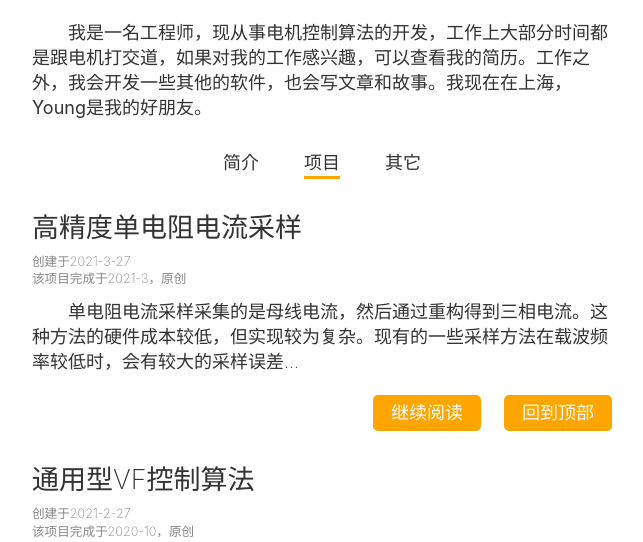
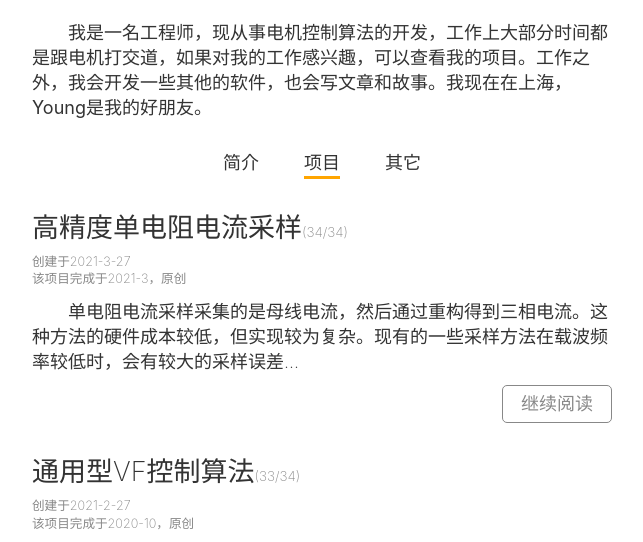
Before and after one commit to libaisong/libaisong.github.io, a plain HTML site: page project.html in a window 1280 px wide. Shown: the part 213-755 px from the top of the page, without its empty margins (318-961 px from the left). Drawn offline with Linux system fonts and the light colour scheme.

Commit message:
增加js，对文章进行编号，并将"回到顶部"按钮合并成一个

```diff
--- a/css/index.css
+++ b/css/index.css
@@ -157,7 +157,7 @@ p{
 }
 
 .item_continue{
-    margin-top: 20px;
+    margin-top: 5px;
     text-align: right;
 }
 
@@ -165,16 +165,18 @@ p{
     display: inline-block;
     margin-left: 1em;
     padding: 0 1em;
-    color: white;
+    color:  #888;
     height: 2em;
     line-height: 2em;
-    background-color: orange;
-    /* border: 1px solid red; */
+    /* background-color: orange; */
+    border: 1px solid #888;
     border-radius: 5px;
 }
 
 .item_continue>a:hover{
     background-color: rgb(255, 193, 78);
+    color:white;
+    border: 1px solid white;
 }
 
 .item_img
@@ -240,3 +242,30 @@ p{
     color: #888;
     font-size: 0.7em;
 }
+
+.backtoTop{
+    display: none;
+    position: fixed;
+    bottom: 10px;
+    right: 20px;
+    /* display: inline-block;
+    margin-left: 1em; */
+    padding: 0 1em;
+    color: white!important;
+    height: 2em;
+    line-height: 2em;
+    background-color: orange;
+    /* border: 1px solid red; */
+    border-radius: 5px;
+}
+
+.titlecount{
+    margin: 5em 0 2em!important;
+    text-align: center!important;
+    color: #888!important;
+    font-size: 0.5em!important;
+}
+
+.backtoTop:hover{
+    background-color: rgb(255, 193, 78);
+}
--- /dev/null
+++ b/js/index.js
@@ -0,0 +1,31 @@
+window.onload = function(){
+    var subitems = document.querySelectorAll('.sub_item');
+    for(var i=0;i<subitems.length;i++)
+    {
+        var text = subitems[i].querySelector('a').querySelector('h1').innerHTML;
+        // console.log(text);
+        subitems[i].querySelector('a').querySelector('h1').innerHTML += "<span class='titlecount'>("+(subitems.length-i)+'/'+(subitems.length)+")</span>";
+    }
+
+    document.onscroll = function(){start()};
+    window.onresize = function(){start()};
+
+    function start()
+    {
+        // console.log('body'+document.body.clientWidth);
+        var computedStyle = getComputedStyle(document.body, null);
+        // console.log('left'+computedStyle.marginRight);
+
+        // console.log(window.pageYOffset);
+        var boot = document.querySelector('.backtoTop');
+        // console.log(boot);
+        if(window.pageYOffset < 10)
+        {boot.style.display = 'none';}
+        else
+        {boot.style.display = 'block';
+        boot.style.right = parseFloat(computedStyle.marginRight)+20+'px';
+        }
+
+    };
+
+};
--- a/project.html
+++ b/project.html
@@ -6,6 +6,7 @@
     <meta name="viewport" content="width=device-width, initial-scale=1.0">
     <link rel="stylesheet" href="css/normalize.css">
     <link rel="stylesheet" href="css/index.css">
+    <script src="js/index.js"></script>
     <title>李柏松个人主页</title>
 </head>
 <body>
@@ -21,7 +22,7 @@
 
         <h1>我是李柏松</h1>
         <p>
-            我是一名工程师，现从事电机控制算法的开发，工作上大部分时间都是跟电机打交道，如果对我的工作感兴趣，可以查看<a href="http://libaisong.gitee.io/libaisong.github.io/">我的简历</a>。工作之外，我会开发一些其他的软件，也会写文章和故事。我现在在上海，<a href="young.html">Young</a>是我的好朋友。
+            我是一名工程师，现从事电机控制算法的开发，工作上大部分时间都是跟电机打交道，如果对我的工作感兴趣，可以查看<a href="project.html">我的项目</a>。工作之外，我会开发一些其他的软件，也会写文章和故事。我现在在上海，<a href="young.html">Young</a>是我的好朋友。
         </p>
 
         <div class="subtitle">
@@ -44,7 +45,6 @@
             </div>
             <div class="item_continue">
                 <a href="items/item_20210327_SSCS.html">继续阅读</a>
-                <a href="#">回到顶部</a>
             </div>
         </div>
 
@@ -60,7 +60,6 @@
             </div>
             <div class="item_continue">
                 <a href="items/item_20210227_GVF.html">继续阅读</a>
-                <a href="#">回到顶部</a>
             </div>
         </div>
 
@@ -76,7 +75,6 @@
             </div>
             <div class="item_continue">
                 <a href="items/item_20210403_Inverter.html">继续阅读</a>
-                <a href="#">回到顶部</a>
             </div>
         </div>
 
@@ -92,7 +90,6 @@
             </div>
             <div class="item_continue">
                 <a href="items/item_20210402_DTC.html">继续阅读</a>
-                <a href="#">回到顶部</a>
             </div>
         </div>
 
@@ -108,7 +105,6 @@
             </div>
             <div class="item_continue">
                 <a href="items/item_20210403_MTPA.html">继续阅读</a>
-                <a href="#">回到顶部</a>
             </div>
         </div>
 
@@ -124,7 +120,6 @@
             </div>
             <div class="item_continue">
                 <a href="items/item_20210403_MTPV.html">继续阅读</a>
-                <a href="#">回到顶部</a>
             </div>
         </div>
 
@@ -140,7 +135,6 @@
             </div>
             <div class="item_continue">
                 <a href="items/item_20210403_MotorAutoTune.html">继续阅读</a>
-                <a href="#">回到顶部</a>
             </div>
         </div>
 
@@ -156,7 +150,6 @@
             </div>
             <div class="item_continue">
                 <a href="items/item_20210403_StatorFluxOrientedVC.html">继续阅读</a>
-                <a href="#">回到顶部</a>
             </div>
         </div>
 
@@ -172,7 +165,6 @@
             </div>
             <div class="item_continue">
                 <a href="items/item_20210402_AntiRollback.html">继续阅读</a>
-                <a href="#">回到顶部</a>
             </div>
         </div>
 
@@ -188,7 +180,6 @@
             </div>
             <div class="item_continue">
                 <a href="items/item_20210402_FluxWeaken.html">继续阅读</a>
-                <a href="#">回到顶部</a>
             </div>
         </div>
 
@@ -204,7 +195,6 @@
             </div>
             <div class="item_continue">
                 <a href="items/item_20210402_SynRM_SVC.html">继续阅读</a>
-                <a href="#">回到顶部</a>
             </div>
         </div>
 
@@ -220,7 +210,6 @@
             </div>
             <div class="item_continue">
                 <a href="items/item_20210403_PM_HF_Inj.html">继续阅读</a>
-                <a href="#">回到顶部</a>
             </div>
         </div>
 
@@ -236,7 +225,6 @@
             </div>
             <div class="item_continue">
                 <a href="items/item_20210402_PM_SVC.html">继续阅读</a>
-                <a href="#">回到顶部</a>
             </div>
         </div>
 
@@ -252,7 +240,6 @@
             </div>
             <div class="item_continue">
                 <a href="items/item_20210331_PmInitAnglewithEncoder.html">继续阅读</a>
-                <a href="#">回到顶部</a>
             </div>
         </div>
 
@@ -268,7 +255,6 @@
             </div>
             <div class="item_continue">
                 <a href="items/item_20210330_PmInitAngle.html">继续阅读</a>
-                <a href="#">回到顶部</a>
             </div>
         </div>
 
@@ -284,7 +270,6 @@
             </div>
             <div class="item_continue">
                 <a href="items/item_20210330_PMshortbrake.html">继续阅读</a>
-                <a href="#">回到顶部</a>
             </div>
         </div>
 
@@ -300,7 +285,6 @@
             </div>
             <div class="item_continue">
                 <a href="items/item_20210401_IM_SVC.html">继续阅读</a>
-                <a href="#">回到顶部</a>
             </div>
         </div>
 
@@ -316,7 +300,6 @@
             </div>
             <div class="item_continue">
                 <a href="items/item_20210331_ImSlipcalibration.html">继续阅读</a>
-                <a href="#">回到顶部</a>
             </div>
         </div>
 
@@ -332,7 +315,6 @@
             </div>
             <div class="item_continue">
                 <a href="items/item_20210331_ImSlipCalc.html">继续阅读</a>
-                <a href="#">回到顶部</a>
             </div>
         </div>
 
@@ -348,7 +330,6 @@
             </div>
             <div class="item_continue">
                 <a href="items/item_20210331_BLDCsensorless.html">继续阅读</a>
-                <a href="#">回到顶部</a>
             </div>
         </div>
 
@@ -364,7 +345,6 @@
             </div>
             <div class="item_continue">
                 <a href="items/item_20210331_BLDChall.html">继续阅读</a>
-                <a href="#">回到顶部</a>
             </div>
         </div>
 
@@ -380,7 +360,6 @@
             </div>
             <div class="item_continue">
                 <a href="items/item_20210330_currentController.html">继续阅读</a>
-                <a href="#">回到顶部</a>
             </div>
         </div>
 
@@ -396,7 +375,6 @@
             </div>
             <div class="item_continue">
                 <a href="items/item_20210330_encoder.html">继续阅读</a>
-                <a href="#">回到顶部</a>
             </div>
         </div>
 
@@ -412,7 +390,6 @@
             </div>
             <div class="item_continue">
                 <a href="items/item_20210330_phaselack.html">继续阅读</a>
-                <a href="#">回到顶部</a>
             </div>
         </div>
 
@@ -428,7 +405,6 @@
             </div>
             <div class="item_continue">
                 <a href="items/item_20210330_loadtorque.html">继续阅读</a>
-                <a href="#">回到顶部</a>
             </div>
         </div>
 
@@ -444,7 +420,6 @@
             </div>
             <div class="item_continue">
                 <a href="items/item_20210330_spline.html">继续阅读</a>
-                <a href="#">回到顶部</a>
             </div>
         </div>
 
@@ -460,7 +435,6 @@
             </div>
             <div class="item_continue">
                 <a href="items/item_20210329_digitalfilters.html">继续阅读</a>
-                <a href="#">回到顶部</a>
             </div>
         </div>
 
@@ -476,7 +450,6 @@
             </div>
             <div class="item_continue">
                 <a href="items/item_20210403_VibrationSuppression.html">继续阅读</a>
-                <a href="#">回到顶部</a>
             </div>
         </div>
 
@@ -492,7 +465,6 @@
             </div>
             <div class="item_continue">
                 <a href="items/item_20210403_PR.html">继续阅读</a>
-                <a href="#">回到顶部</a>
             </div>
         </div>
 
@@ -508,7 +480,6 @@
             </div>
             <div class="item_continue">
                 <a href="items/item_20210329_harmonicsuppression.html">继续阅读</a>
-                <a href="#">回到顶部</a>
             </div>
         </div>
 
@@ -524,7 +495,6 @@
             </div>
             <div class="item_continue">
                 <a href="items/item_20210329_deadtimecomp.html">继续阅读</a>
-                <a href="#">回到顶部</a>
             </div>
         </div>
 
@@ -540,7 +510,6 @@
             </div>
             <div class="item_continue">
                 <a href="items/item_20210329_activepower.html">继续阅读</a>
-                <a href="#">回到顶部</a>
             </div>
         </div>
 
@@ -556,7 +525,6 @@
             </div>
             <div class="item_continue">
                 <a href="items/item_20210329_randompwm.html">继续阅读</a>
-                <a href="#">回到顶部</a>
             </div>
         </div>
 
@@ -572,13 +540,15 @@
             </div>
             <div class="item_continue">
                 <a href="items/item_20210329_overmodulation.html">继续阅读</a>
-                <a href="#">回到顶部</a>
             </div>
         </div>
 
         <div class="footer">
             李柏松制作，2021
         </div>
+
+        <a href="#" class="backtoTop">回到顶部</a>
+
     </section>
 </body>
 </html>
```
Also changed, not shown: index.html (+4 -2 lines), other.html (+5 -2 lines).
